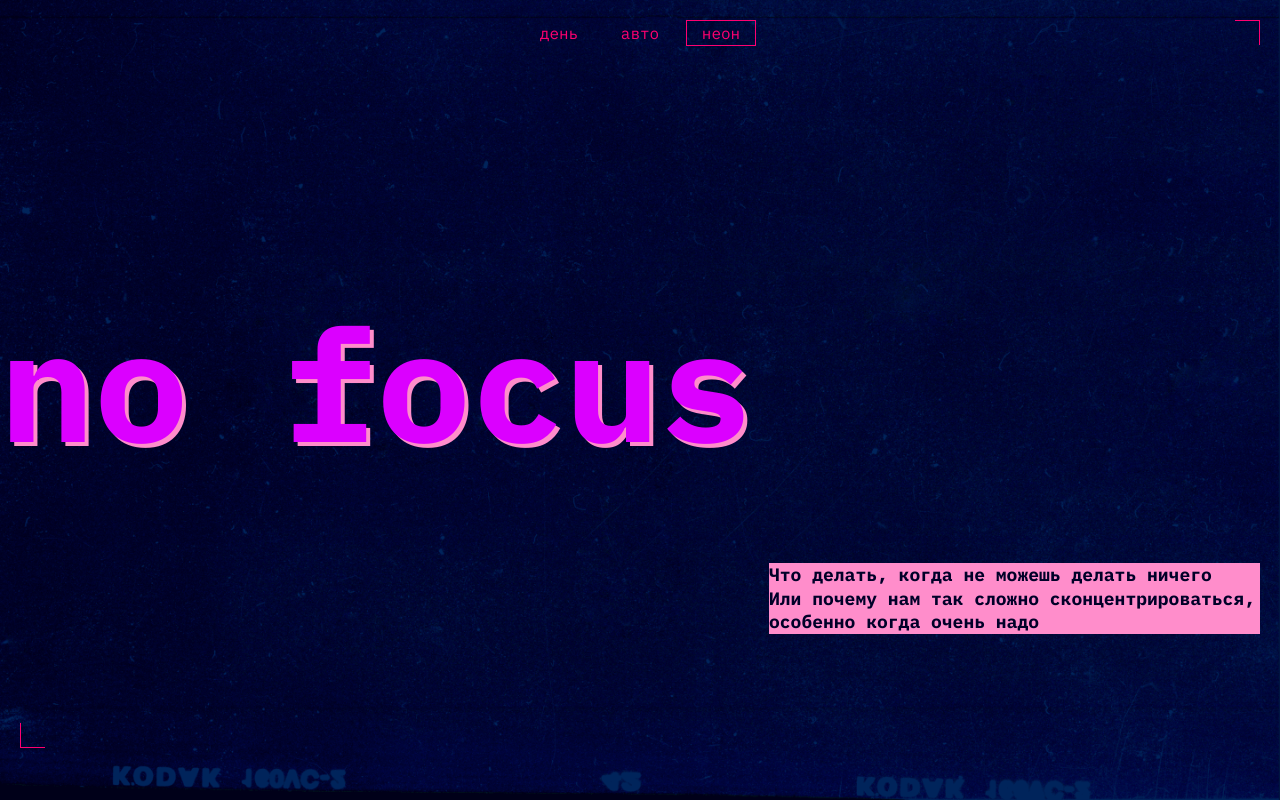
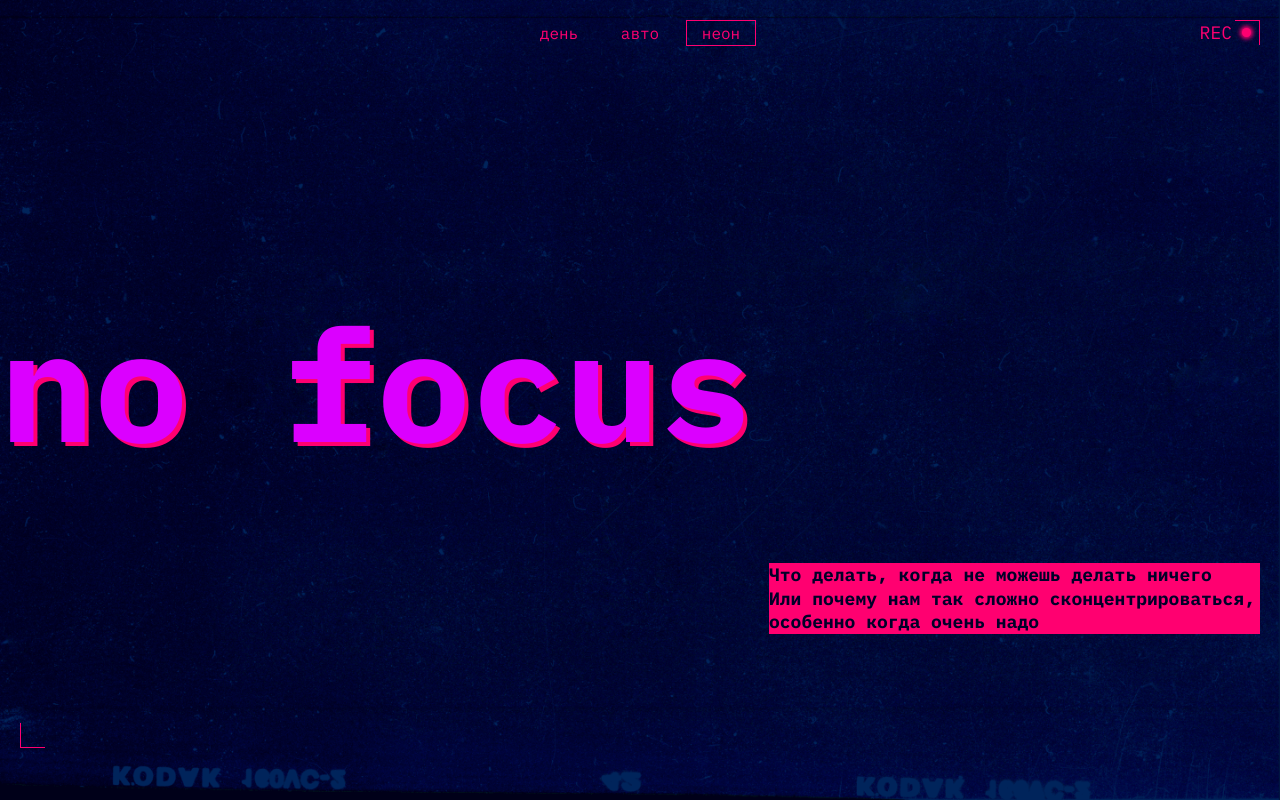
Before and after one commit to ElizavetaPluzhnikova/slozhno-sosredotochitsya, a plain HTML site: page index.html in a window 1280 px wide. Both pictures are taken after a click on the button "неон". Shown: the top 800 px of the page. Drawn offline with Linux system fonts and the light colour scheme.

Commit message:
исправила ошибки

```diff
--- a/styles/dark.css
+++ b/styles/dark.css
@@ -11,6 +11,7 @@
   */
   --background-color: #000028;
   --accent-color: #ff0070;
+  --accent-color-fon: #ff0070;
   --accent-color-title: #db00ff;
   --color-text: #f1b2ce;
   --accent-color-text-title: #000028;
@@ -18,3 +19,7 @@
   --background-image: url(../images/cover-image-dark.png);
   --font-size: 18px;
 }
+
+.theme_dark .rec {
+  display: flex;
+}
--- a/styles/style.css
+++ b/styles/style.css
@@ -54,7 +54,7 @@
   text-align: center;
   top: 10px;
   right: 19px;
-  color: var(--accent-color);
+  color: var(--accent-color-fon);
 }
 
 .rec::after {
```
